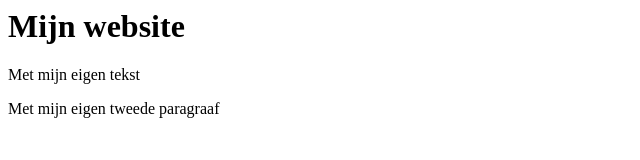
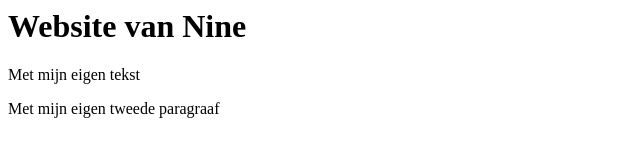
Before and after one commit to lgg-maartens/simple-html, a plain HTML site: page index.html in a window 1280 px wide. Shown: the whole page, without its empty margins (0-640 px from the left). Drawn offline with Linux system fonts and the light colour scheme.

Commit message:
website van nine

```diff
--- a/index.html
+++ b/index.html
@@ -3,7 +3,7 @@
     <title>Website van Nine</title>
 	</head>
 	<body>
-		<h1>Mijn website</h1>
+		<h1>Website van Nine</h1>
 		<p>Met mijn eigen tekst</p>
 		<p>Met mijn eigen tweede paragraaf</p>
 	</body>
```
